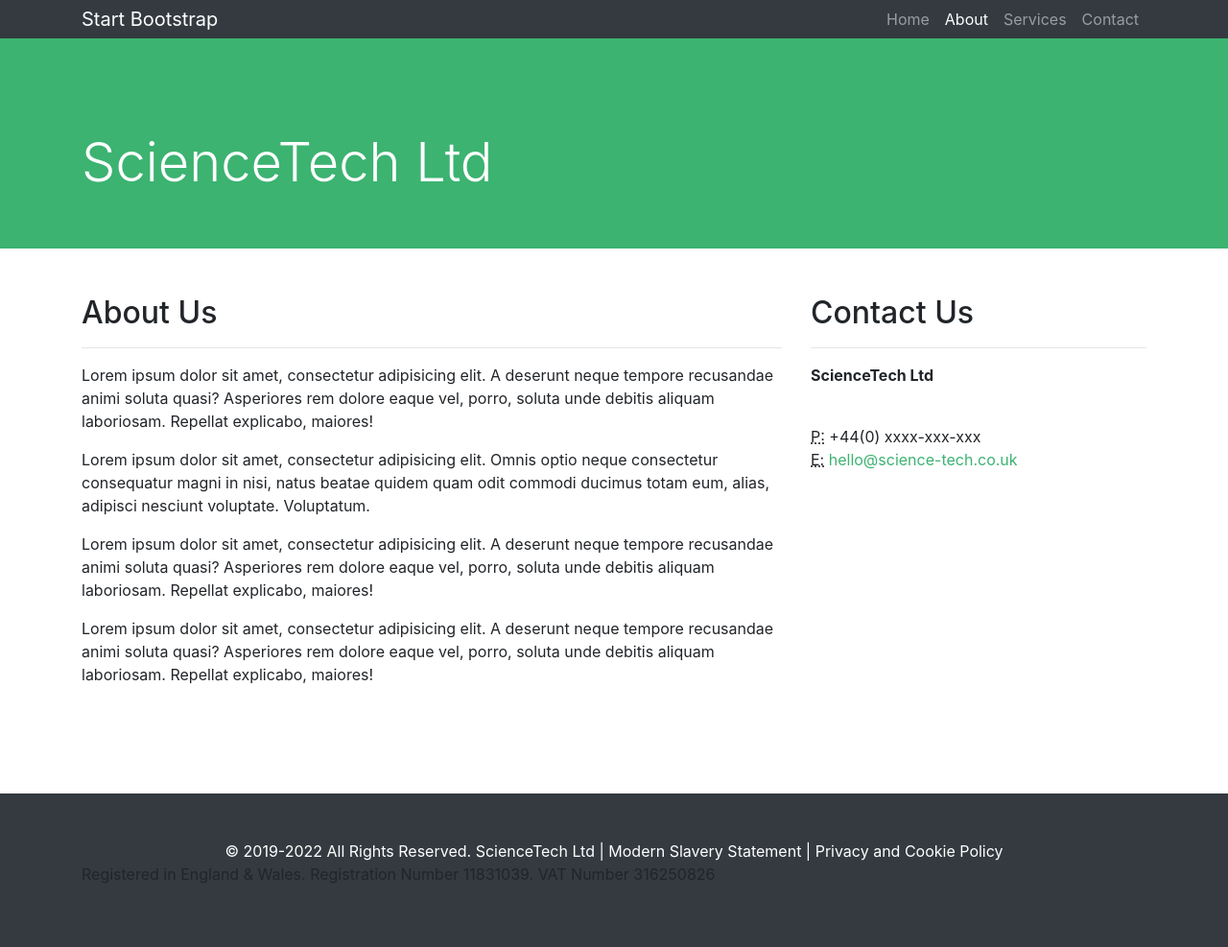
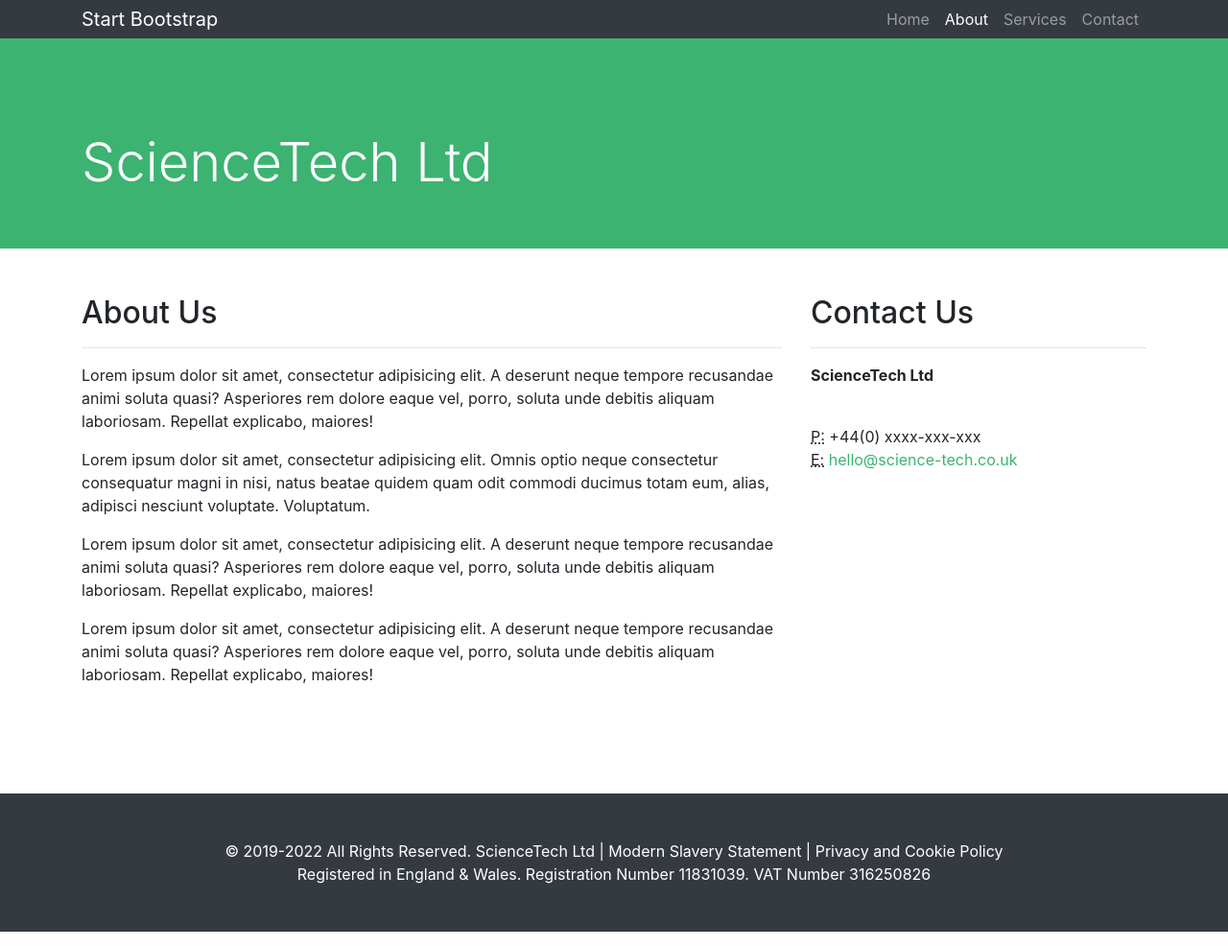
Before and after one commit to sciencetechuk/sciencetechuk.github.io, a Jekyll site: the page built from _pages/about.html, in a window 1280 px wide. Shown: the whole page at 96% size. Built offline with Jekyll 4.4.1, drawn with Linux system fonts in a browser that asks for light colours.

Commit message:
Update footer.html

```diff
--- a/_includes/footer.html
+++ b/_includes/footer.html
@@ -4,7 +4,7 @@
     <p class="m-0 text-center text-white">
       &copy; 2019-2022 All Rights Reserved. ScienceTech Ltd  | Modern Slavery Statement | Privacy and Cookie Policy
     </p>
-    <p>
+    <p class="m-0 text-center text-white">
         Registered in England & Wales. Registration Number 11831039. VAT Number 316250826
     </p>
   </div>
```
